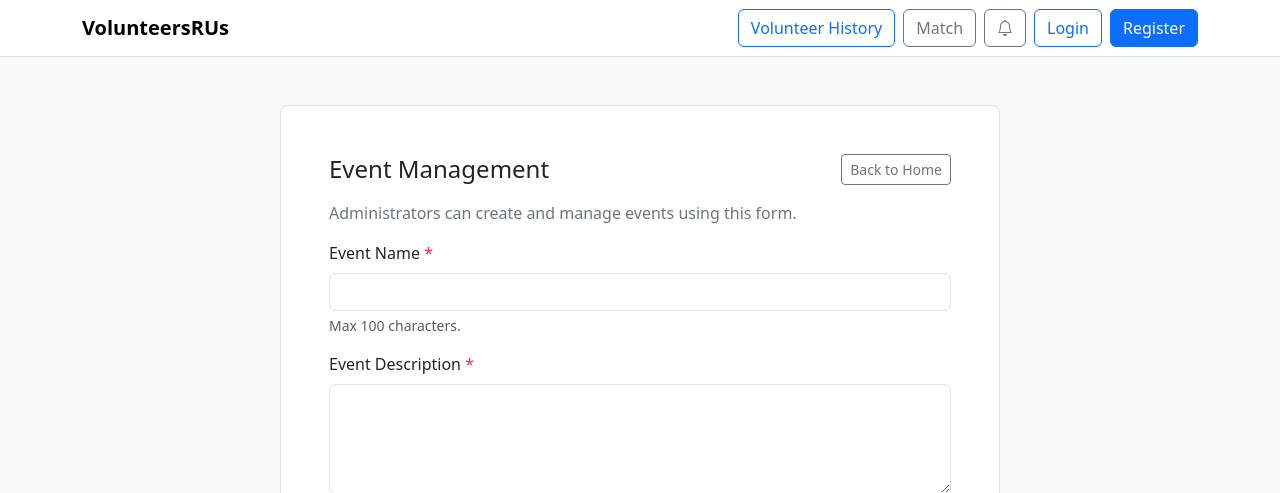
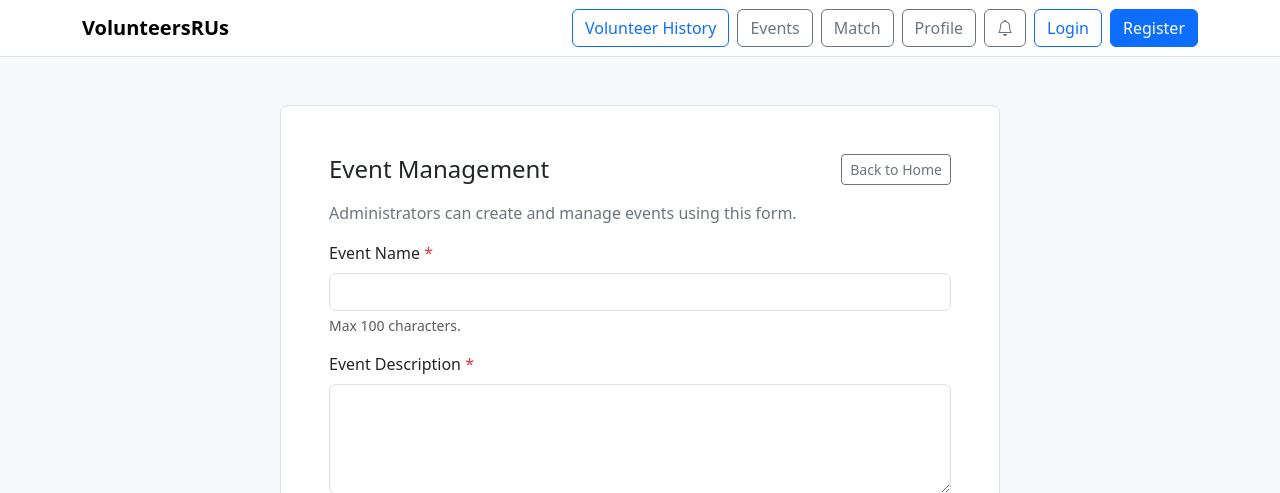
Before and after one commit to annauyentrang/SWDGroup22, a Django app: page /volunteers_r_us/events/ in a window 1280 px wide. Shown: the top 493 px of the page. Run offline with Django 5.2, Linux system fonts and the light colour scheme.

Commit message:
Added event form and profile form buttons to navigation bar

```diff
--- a/django_project/volunteers_r_us/templates/base.html
+++ b/django_project/volunteers_r_us/templates/base.html
@@ -18,7 +18,10 @@
       <!-- Right-side actions -->
       <div class="ms-auto d-flex align-items-center gap-2">
         <a class="btn btn-outline-primary" href="{% url 'volunteer_history' %}">Volunteer History</a>
+        <a class="btn btn-outline-secondary" href="{% url 'event_form' %}">Events</a>
         <a class="btn btn-outline-secondary" href="{% url 'match_volunteer' %}">Match</a>
+        <a class="btn btn-outline-secondary" href="{% url 'profile_form' %}">Profile</a>
+
 
         <!-- Notifications: always visible -->
         <div class="dropdown">
```
